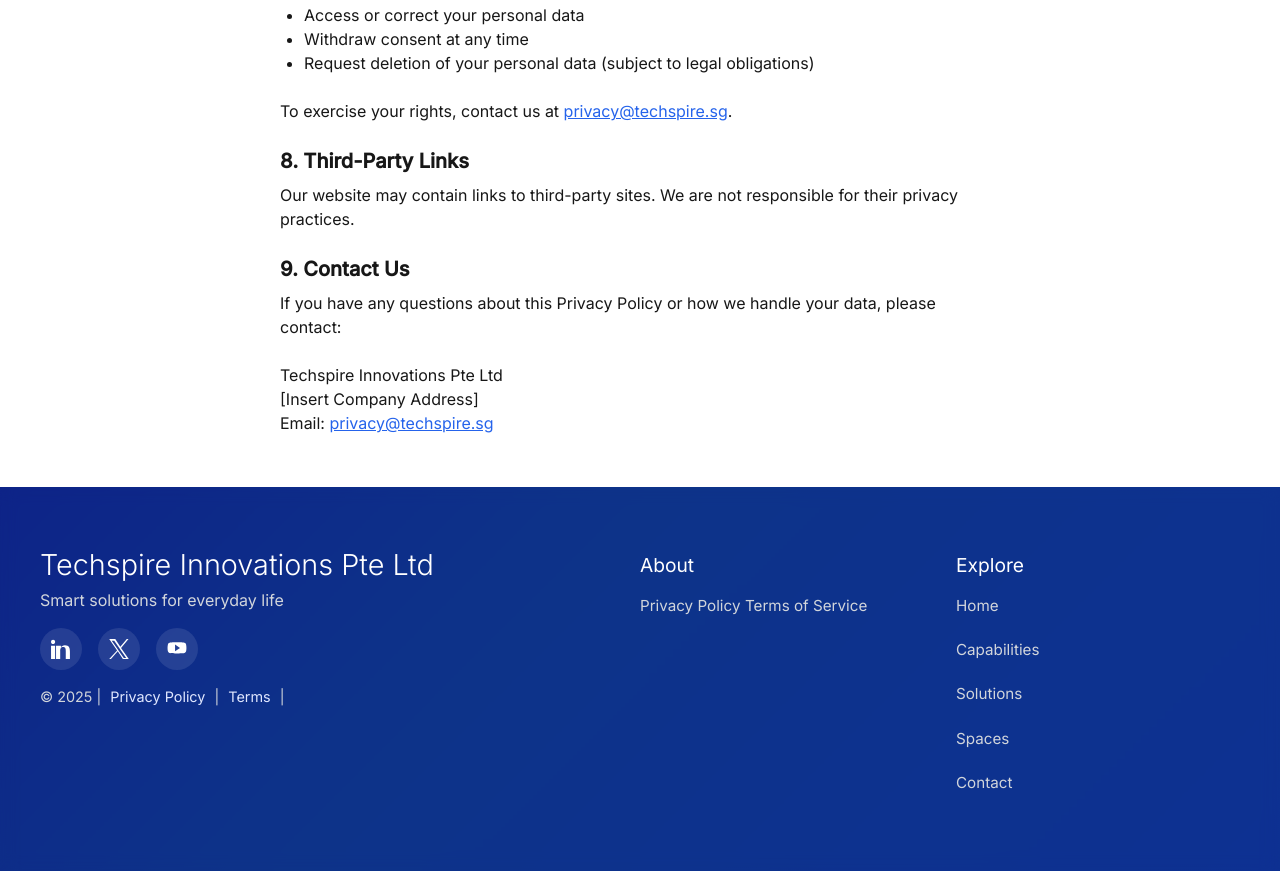
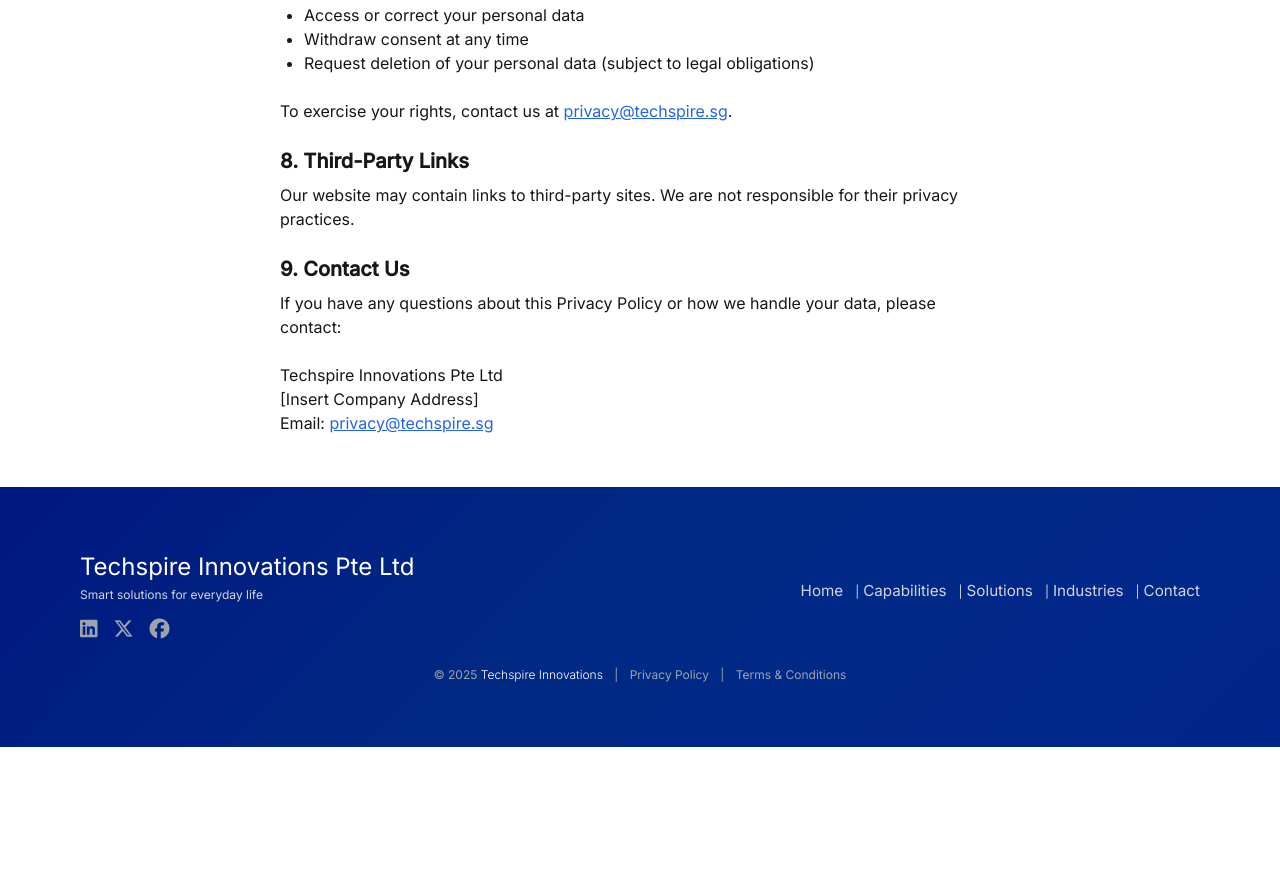
Before and after one commit to gokulsaliraj/-Techspire_v3, a plain HTML site: page privacy.html in a window 1280 px wide. Shown: the part 1333-2204 px from the top of the page. After the commit the page ends 2080 px from the top, so only its background shows below. Drawn offline with nearby package versions, Linux system fonts and the light colour scheme; a small style sheet from the web is missing.

Commit message:
Update privacy.html

```diff
--- a/privacy.html
+++ b/privacy.html
@@ -225,62 +225,74 @@
     });
   </script>
 
-<!-- ✅ Footer Section -->
-<section class="footer-section bg-white" id="footer">
-  <div class="footer-overlay"></div>
-  <div class="footer-wrapper">
+
+
+
+
+
+
+
+<!-- ✅ Compact Footer Section -->
+<section class="footer-section bg-gray-900 py-6 text-sm" id="footer">
+  <div class="max-w-6xl mx-auto px-4 flex flex-col sm:flex-row justify-between items-center gap-6">
 
     <!-- Brand Info -->
-    <div class="footer-brand">
-      <h3 class="text-3xl sm:text-5xl font-light text-white-900 mb-4">Techspire Innovations Pte Ltd</h3>
-      <p>Smart solutions for everyday life</p>
+    <div class="text-center sm:text-left">
+      <h3 class="text-xl sm:text-2xl font-normal text-white mb-1">Techspire Innovations Pte Ltd</h3>
+      <p class="text-gray-300 text-xs">Smart solutions for everyday life</p>
 
-      <!-- SVG Social Icons -->
-      <div class="footer-social">
-        <a href="#" aria-label="LinkedIn">
-          <svg xmlns="http://www.w3.org/2000/svg" fill="currentColor" viewBox="0 0 24 24">
-            <path d="M4.98 3.5C4.98 4.88 3.88 6 2.5 6S0 4.88 0 3.5 1.12 1 2.5 1 4.98 2.12 4.98 3.5zM.04 8h4.91v16H.04V8zm7.18 0h4.7v2.2h.07c.66-1.25 2.3-2.56 4.73-2.56 5.06 0 6 3.3 6 7.59V24h-5V14.7c0-2.23-.04-5.1-3.1-5.1-3.1 0-3.58 2.42-3.58 4.93V24h-5V8z"/>
-          </svg>
+      <!-- Social Icons -->
+      <div class="flex justify-center sm:justify-start gap-4 mt-3 text-gray-400">
+        <a href="https://www.linkedin.com/company/thopps-technologies/" target="_blank" rel="noopener noreferrer" class="hover:text-blue-600 text-xl">
+          <i class="fab fa-linkedin"></i>
         </a>
-        <a href="#" aria-label="X (formerly Twitter)">
-          <svg xmlns="http://www.w3.org/2000/svg" fill="currentColor" viewBox="0 0 1200 1227">
-            <path d="M725.6 545.5 1183 0H1077L681.8 468.5 371.7 0H0l483.2 700.4L0 1227h106l418.5-482.2L838.3 1227H1200L725.6 545.5Zm-147.4 169-48.4-69-375.5-535.7h151.3l301.7 430.2 48.4 69 390.7 557.4H894.3L578.2 714.5Z"/>
-          </svg>
+        <a href="https://x.com/ThoppsTech" target="_blank" rel="noopener noreferrer" class="hover:text-blue-600 text-xl">
+          <i class="fab fa-x-twitter"></i>
         </a>
-        <a href="#" aria-label="YouTube">
-          <svg xmlns="http://www.w3.org/2000/svg" fill="currentColor" viewBox="0 0 576 512">
-            <path d="M549.655 124.083c-6.281-23.65-24.764-42.217-48.376-48.51C458.539 64 288 64 288 64s-170.539 0-213.279 11.573c-23.612 6.293-42.095 24.86-48.376 48.51C16.232 168.198 16 224 16 224s.232 55.802 10.345 99.917c6.281 23.65 24.764 42.217 48.376 48.51C117.461 384 288 384 288 384s170.539 0 213.279-11.573c23.612-6.293 42.095-24.86 48.376-48.51C559.768 279.802 560 224 560 224s-.232-55.802-10.345-99.917zM232 320V128l142.857 96L232 320z"/>
-          </svg>
+        <a href="https://www.facebook.com/people/Thopps-Technologies-Pvt-Ltd/61550994736993/" target="_blank" rel="noopener noreferrer" class="hover:text-blue-600 text-xl">
+          <i class="fab fa-facebook"></i>
         </a>
       </div>
-
-      <p class="footer-meta">© 2025 |
-        <a href="privacy.html">Privacy Policy</a> |
-        <a href="terms.html">Terms</a> |
-      </p>
     </div>
 
-    <!-- Quick Links -->
-    <div class="footer-links">
-      <h4>About</h4>
-      <a href="privacy.html">Privacy Policy</a>
-      <a href="terms.html">Terms of Service</a>
+    <!-- Navigation Links -->
+    <div class="footer-links text-center sm:text-right">
+      <ul class="flex flex-wrap gap-2 justify-center sm:justify-end text-gray-300 text-xs">
+        <li><a href="index.html" class="hover:text-blue-600 transition">Home</a></li>
+        <li><span class="mx-1">|</span><a href="index.html#core-capabilities" class="hover:text-blue-600 transition">Capabilities</a></li>
+        <li><span class="mx-1">|</span><a href="index.html#solutions" class="hover:text-blue-600 transition">Solutions</a></li>
+        <li><span class="mx-1">|</span><a href="index.html#spaces" class="hover:text-blue-600 transition">Industries</a></li>
+        <li><span class="mx-1">|</span><a href="index.html#contact" class="hover:text-blue-600 transition">Contact</a></li>
+      </ul>
     </div>
 
-<div class="footer-links">
-  <h4 class="">Explore</h4>
-  <ul class="space-y-2">
-    <li><a href="index.html" class="text-gray-600 hover:text-blue-600 transition">Home</a></li>
-    <li><a href="index.html#core-capabilities" class="text-gray-600 hover:text-blue-600 transition">Capabilities</a></li>
-    <li><a href="index.html#solutions" class="text-gray-600 hover:text-blue-600 transition">Solutions</a></li>
-    <li><a href="index.html#spaces" class="text-gray-600 hover:text-blue-600 transition">Spaces</a></li>
-    <li><a href="index.htmlindex.html#contact" class="text-gray-600 hover:text-blue-600 transition">Contact</a></li>
-  </ul>
-</div>
+  </div>
+
+  <!-- Copyright -->
+  <p class="text-center text-gray-400 text-xs mt-6">
+    © 2025 <span class="font-light text-white">Techspire Innovations</span>
+    <span class="mx-2">|</span>
+    <a href="privacy.html" class="hover:text-blue-500 transition-colors">Privacy Policy</a>
+    <span class="mx-2">|</span>
+    <a href="terms.html" class="hover:text-blue-500 transition-colors">Terms & Conditions</a>
+  </p>
+
+  <!-- Font Awesome CDN -->
+  <link rel="stylesheet" href="https://cdnjs.cloudflare.com/ajax/libs/font-awesome/6.5.0/css/all.min.css"/>
+</section>
 
 
-  </div>
-</section>
+<!-- ✅ Footer Styles -->
+
+
+
+
+
+
+
+
+
+
 
 <!-- ✅ Footer Styles -->
 <style>
```
